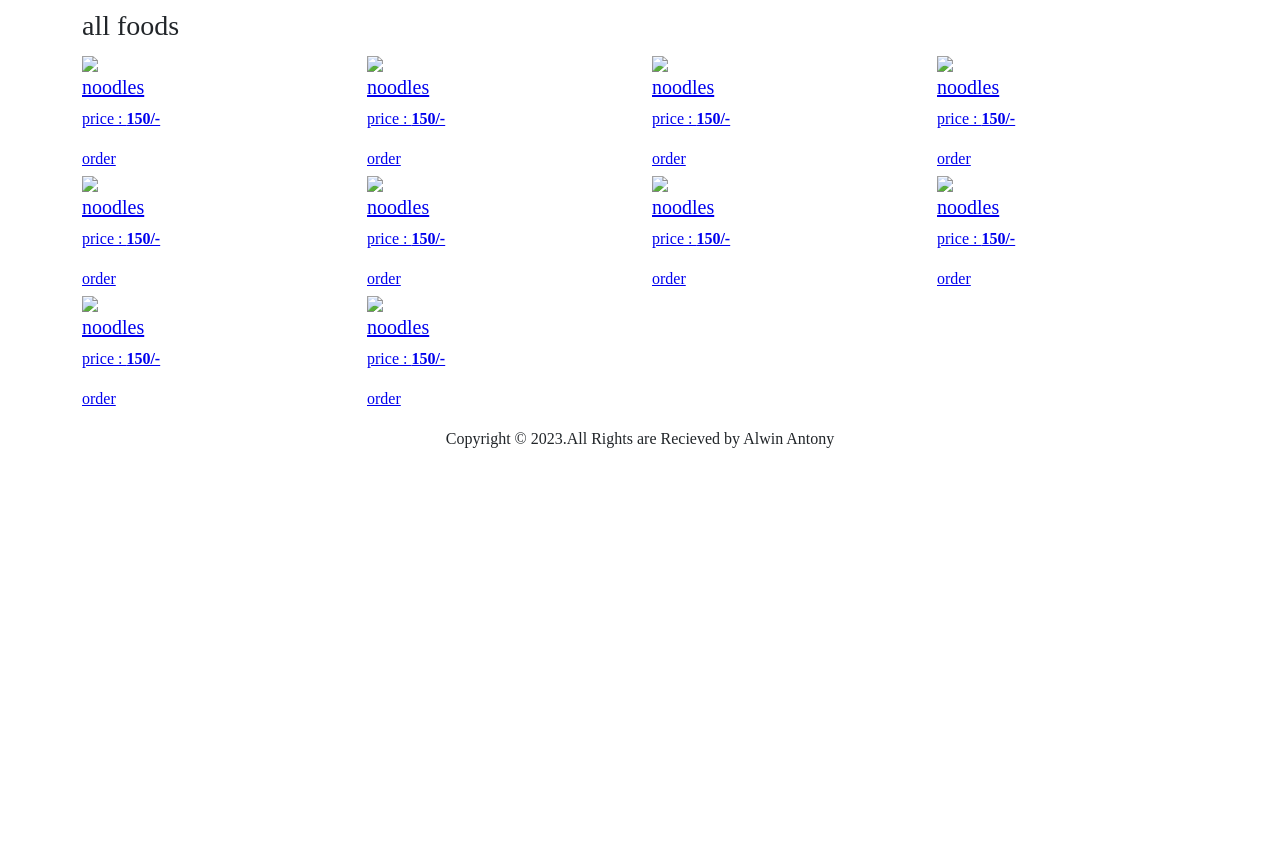
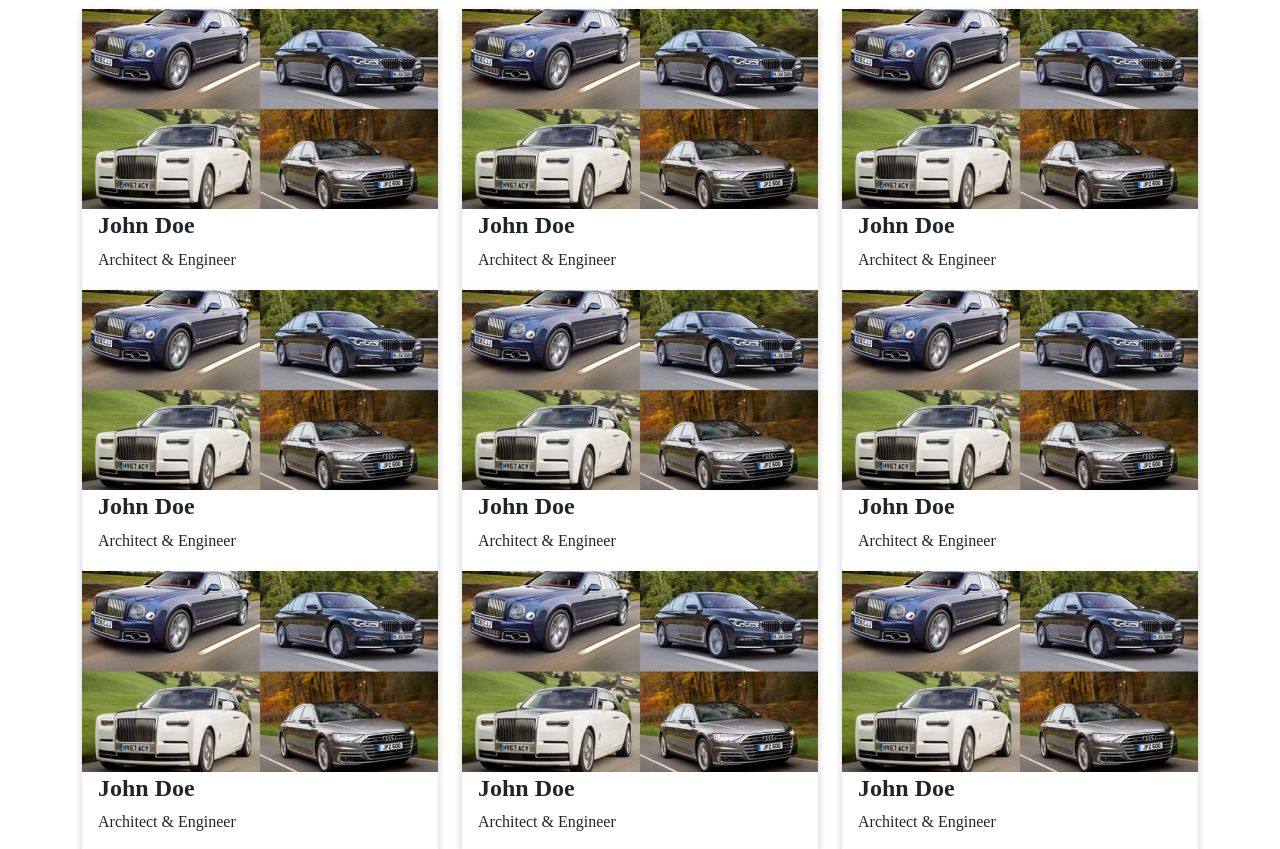
Before and after one commit to sandra31prinson/canda_project, a plain HTML site: page used-cars.html in a window 1280 px wide. Shown: the part 78-927 px from the top of the page. Before the commit the page ends 800 px from the top, so only its background shows below. Drawn offline with Linux system fonts and the light colour scheme.

Commit message:
used cars updated

```diff
--- a/used-cars.html
+++ b/used-cars.html
@@ -92,6 +92,22 @@ height: 75px;
 
 
 
+.card {
+  box-shadow: 0 4px 8px 0 rgba(0,0,0,0.2);
+  transition: 0.3s;
+
+
+}
+
+.card:hover {
+  box-shadow: 0 8px 16px 0 rgba(0,0,0,0.2);
+}
+
+.cont {
+  padding: 2px 16px;
+}
+
+
 input[type=text], select, textarea {
   width: 100%;
   padding: 12px;
@@ -181,142 +197,145 @@ function myFunction() {
 </script>
 
 
-
-
 <section class="container-fluid">
     <div class="container">
-        <div class="row pt-4 pb-4">
-            <div class="col-md-12 col-12 col-sm-12 col-lg-12 col-xl-12 text-left pl-4 pb-3">
-                <h3>all foods</h3>
+        <div class="row">
+            <div class="col-xl-4 col-lg-4 col-md-4 col-sm-4">
+                <div class="card">
+                    <img src="images/luxury_cars.jpg" alt="Avatar" style="width:100%">
+                    <div class="cont">
+                      <h4><b>John Doe</b></h4>
+                      <p>Architect & Engineer</p>
+                    </div>
                   </div>
 
-            <div class="col-md-6 col-12 col-sm-6 col-lg-4 col-xl-3 mt-1 mb-1">
-                <a href="productpage.html">
-                     <div class="card text-left m-0">
-                        <img src="imgs/img-1.jpg" class="img-fluid">
-                        <div class="des">
-                            <h5>noodles</h5>
-                            <p class="m-0 pb-1 text-dark">price : <strong class="text-danger">150/-</strong></p>
-                            <a class="btn btn-success" href="productpage.html">order</a>
+            </div>
+
+            <div class="col-xl-4 col-lg-4 col-md-4 col-sm-4">
+                <div class="card">
+                    <img src="images/luxury_cars.jpg" alt="Avatar" style="width:100%">
+                    <div class="cont">
+                      <h4><b>John Doe</b></h4>
+                      <p>Architect & Engineer</p>
                     </div>
                   </div>
-                </a>
+
             </div>
-            <div class="col-md-6 col-12 col-sm-6 col-lg-4 col-xl-3 mt-1 mb-1">
-                <a href="productpage.html">
-                     <div class="card text-left m-0">
-                        <img src="imgs/img-1.jpg" class="img-fluid">
-                        <div class="des">
-                            <h5>noodles</h5>
-                            <p class="m-0 pb-1 text-dark">price : <strong class="text-danger">150/-</strong></p>
-                            <a class="btn btn-success" href="productpage.html">order</a>
+
+            <div class="col-xl-4 col-lg-4 col-md-4 col-sm-4">
+                <div class="card">
+                    <img src="images/luxury_cars.jpg" alt="Avatar" style="width:100%">
+                    <div class="cont">
+                      <h4><b>John Doe</b></h4>
+                      <p>Architect & Engineer</p>
                     </div>
                   </div>
-                </a>
+
             </div>
-            <div class="col-md-6 col-12 col-sm-6 col-lg-4 col-xl-3 mt-1 mb-1">
-                <a href="productpage.html">
-                     <div class="card text-left m-0">
-                        <img src="imgs/img-1.jpg" class="img-fluid">
-                        <div class="des">
-                            <h5>noodles</h5>
-                            <p class="m-0 pb-1 text-dark">price : <strong class="text-danger">150/-</strong></p>
-                            <a class="btn btn-success" href="productpage.html">order</a>
+
+            <div class="col-xl-4 col-lg-4 col-md-4 col-sm-4">
+                <div class="card">
+                    <img src="images/luxury_cars.jpg" alt="Avatar" style="width:100%">
+                    <div class="cont">
+                      <h4><b>John Doe</b></h4>
+                      <p>Architect & Engineer</p>
                     </div>
                   </div>
-                </a>
+
             </div>
-            <div class="col-md-6 col-12 col-sm-6 col-lg-4 col-xl-3 mt-1 mb-1">
-                <a href="productpage.html">
-                     <div class="card text-left m-0">
-                        <img src="imgs/img-1.jpg" class="img-fluid">
-                        <div class="des">
-                            <h5>noodles</h5>
-                            <p class="m-0 pb-1 text-dark">price : <strong class="text-danger">150/-</strong></p>
-                            <a class="btn btn-success" href="productpage.html">order</a>
+
+            <div class="col-xl-4 col-lg-4 col-md-4 col-sm-4">
+                <div class="card">
+                    <img src="images/luxury_cars.jpg" alt="Avatar" style="width:100%">
+                    <div class="cont">
+                      <h4><b>John Doe</b></h4>
+                      <p>Architect & Engineer</p>
                     </div>
                   </div>
-                </a>
+
             </div>
-            <div class="col-md-6 col-12 col-sm-6 col-lg-4 col-xl-3 mt-1 mb-1">
-                <a href="productpage.html">
-                     <div class="card text-left m-0">
-                        <img src="imgs/img-1.jpg" class="img-fluid">
-                        <div class="des">
-                            <h5>noodles</h5>
-                            <p class="m-0 pb-1 text-dark">price : <strong class="text-danger">150/-</strong></p>
-                            <a class="btn btn-success" href="productpage.html">order</a>
+
+            <div class="col-xl-4 col-lg-4 col-md-4 col-sm-4">
+                <div class="card">
+                    <img src="images/luxury_cars.jpg" alt="Avatar" style="width:100%">
+                    <div class="cont">
+                      <h4><b>John Doe</b></h4>
+                      <p>Architect & Engineer</p>
                     </div>
                   </div>
-                </a>
+
             </div>
-            <div class="col-md-6 col-12 col-sm-6 col-lg-4 col-xl-3 mt-1 mb-1">
-                <a href="productpage.html">
-                     <div class="card text-left m-0">
-                        <img src="imgs/img-1.jpg" class="img-fluid">
-                        <div class="des">
-                            <h5>noodles</h5>
-                            <p class="m-0 pb-1 text-dark">price : <strong class="text-danger">150/-</strong></p>
-                            <a class="btn btn-success" href="productpage.html">order</a>
+            <div class="col-xl-4 col-lg-4 col-md-4 col-sm-4">
+                <div class="card">
+                    <img src="images/luxury_cars.jpg" alt="Avatar" style="width:100%">
+                    <div class="cont">
+                      <h4><b>John Doe</b></h4>
+                      <p>Architect & Engineer</p>
                     </div>
                   </div>
-                </a>
+
             </div>
-            <div class="col-md-6 col-12 col-sm-6 col-lg-4 col-xl-3 mt-1 mb-1">
-                <a href="productpage.html">
-                     <div class="card text-left m-0">
-                        <img src="imgs/img-1.jpg" class="img-fluid">
-                        <div class="des">
-                            <h5>noodles</h5>
-                            <p class="m-0 pb-1 text-dark">price : <strong class="text-danger">150/-</strong></p>
-                            <a class="btn btn-success" href="productpage.html">order</a>
+            <div class="col-xl-4 col-lg-4 col-md-4 col-sm-4">
+                <div class="card">
+                    <img src="images/luxury_cars.jpg" alt="Avatar" style="width:100%">
+                    <div class="cont">
+                      <h4><b>John Doe</b></h4>
+                      <p>Architect & Engineer</p>
                     </div>
                   </div>
-                </a>
+
             </div>
-            <div class="col-md-6 col-12 col-sm-6 col-lg-4 col-xl-3 mt-1 mb-1">
-                <a href="productpage.html">
-                     <div class="card text-left m-0">
-                        <img src="imgs/img-1.jpg" class="img-fluid">
-                        <div class="des">
-                            <h5>noodles</h5>
-                            <p class="m-0 pb-1 text-dark">price : <strong class="text-danger">150/-</strong></p>
-                            <a class="btn btn-success" href="productpage.html">order</a>
+            <div class="col-xl-4 col-lg-4 col-md-4 col-sm-4">
+                <div class="card">
+                    <img src="images/luxury_cars.jpg" alt="Avatar" style="width:100%">
+                    <div class="cont">
+                      <h4><b>John Doe</b></h4>
+                      <p>Architect & Engineer</p>
                     </div>
                   </div>
-                </a>
+
             </div>
-            <div class="col-md-6 col-12 col-sm-6 col-lg-4 col-xl-3 mt-1 mb-1">
-                <a href="productpage.html">
-                     <div class="card text-left m-0">
-                        <img src="imgs/img-1.jpg" class="img-fluid">
-                        <div class="des">
-                            <h5>noodles</h5>
-                            <p class="m-0 pb-1 text-dark">price : <strong class="text-danger">150/-</strong></p>
-                            <a class="btn btn-success" href="productpage.html">order</a>
+            <div class="col-xl-4 col-lg-4 col-md-4 col-sm-4">
+                <div class="card">
+                    <img src="images/luxury_cars.jpg" alt="Avatar" style="width:100%">
+                    <div class="cont">
+                      <h4><b>John Doe</b></h4>
+                      <p>Architect & Engineer</p>
                     </div>
                   </div>
-                </a>
+
             </div>
-            <div class="col-md-6 col-12 col-sm-6 col-lg-4 col-xl-3 mt-1 mb-1">
-                <a href="productpage.html">
-                     <div class="card text-left m-0">
-                        <img src="imgs/img-1.jpg" class="img-fluid">
-                        <div class="des">
-                            <h5>noodles</h5>
-                            <p class="m-0 pb-1 text-dark">price : <strong class="text-danger">150/-</strong></p>
-                            <a class="btn btn-success" href="productpage.html">order</a>
+
+            <div class="col-xl-4 col-lg-4 col-md-4 col-sm-4">
+                <div class="card">
+                    <img src="images/luxury_cars.jpg" alt="Avatar" style="width:100%">
+                    <div class="cont">
+                      <h4><b>John Doe</b></h4>
+                      <p>Architect & Engineer</p>
                     </div>
                   </div>
-                </a>
+
             </div>
+
+            <div class="col-xl-4 col-lg-4 col-md-4 col-sm-4">
+                <div class="card">
+                    <img src="images/luxury_cars.jpg" alt="Avatar" style="width:100%">
+                    <div class="cont">
+                      <h4><b>John Doe</b></h4>
+                      <p>Architect & Engineer</p>
+                    </div>
+                  </div>
+
+            </div>
+
+        </div>
+
+    </div>
+
+</section>
 
 
 
-
-        </div>
-    </div>
-</section>
 
 
 
```
Lines whose indentation alone changed are shown as unchanged.
